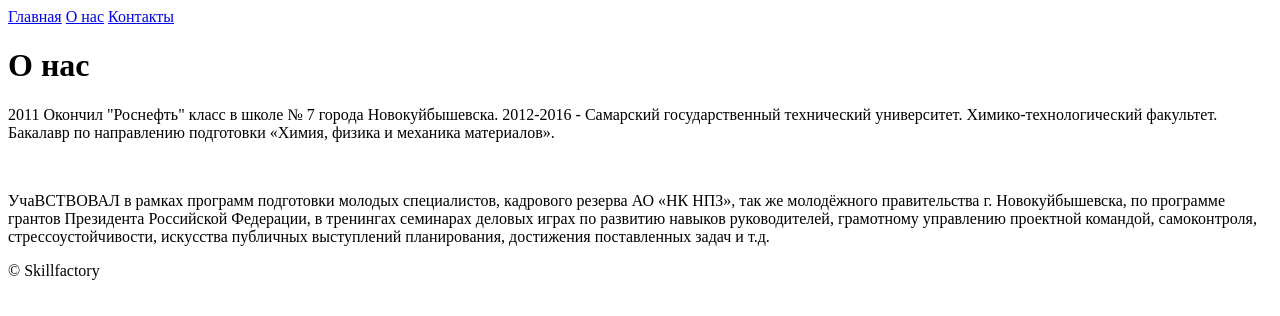
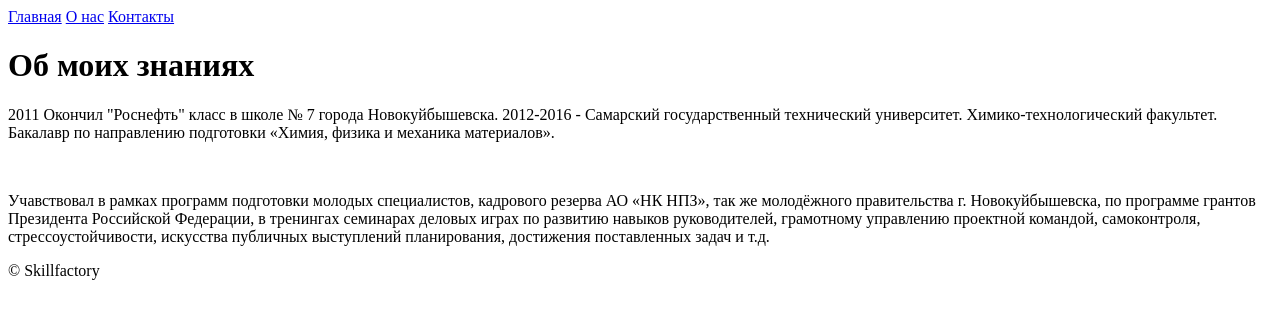
Before and after one commit to ThroughEternity/My-website, a plain HTML site: page pages/abaut.html in a window 1280 px wide. Drawn offline with Linux system fonts and the light colour scheme.

Commit message:
edit  ebout.html  title  lin cd 15 18

```diff
--- a/pages/abaut.html
+++ b/pages/abaut.html
@@ -3,7 +3,7 @@
 <html>
 <head>
     <meta charset="utf-8">
-    <title>О нас - Моя первая веб-страница</title>
+    <title>My first web page</title>
 </head>
 <body>
     <header>
@@ -12,10 +12,10 @@
         <a href="contacts.html">Контакты</a>
     </header>
     <main>
-        <h1>О нас</h1>
+        <h1>Об моих знаниях</h1>
         <p>2011 Окончил "Роснефть" класс в школе № 7 города Новокуйбышевска.
             2012-2016 - Самарский государственный технический университет. Химико-технологический факультет. Бакалавр по направлению подготовки «Химия, физика и механика материалов». </p> <br>
-            <p>УчаВСТВОВАЛ в рамках программ подготовки молодых специалистов, кадрового резерва АО «НК НПЗ», так же молодёжного правительства г. Новокуйбышевска, по программе грантов
+            <p>Учавствовал в рамках программ подготовки молодых специалистов, кадрового резерва АО «НК НПЗ», так же молодёжного правительства г. Новокуйбышевска, по программе грантов
                  Президента Российской Федерации, в тренингах семинарах деловых играх по развитию навыков руководителей, грамотному управлению
                  проектной командой, самоконтроля, стрессоустойчивости, искусства публичных выступлений планирования, достижения поставленных задач и т.д.
                 </p>
```
